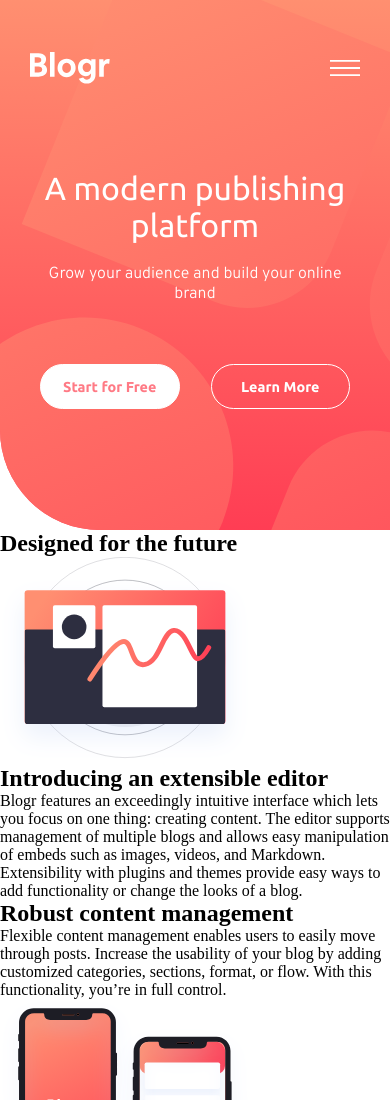
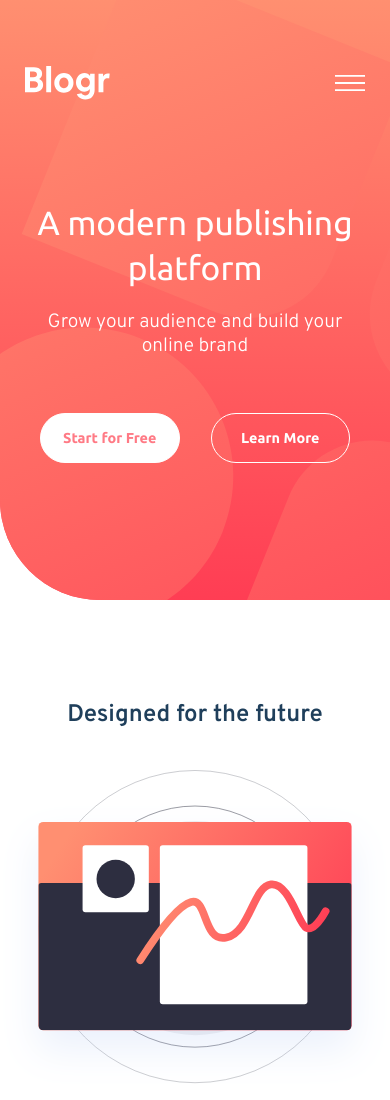
Before and after one commit to IuliusCaesarGR/blogr-landing-page, a website: page index.html in a window 390 px wide. Shown: the top 1100 px of the page. Drawn offline with Linux system fonts and the light colour scheme.

Commit message:
Update in section intro and done section secondary(mobile)

```diff
--- a/index.html
+++ b/index.html
@@ -27,11 +27,9 @@
         </div>
       </div>
     </section>
-    <section class="secondary">
+    <section class="second">
       <h2>Designed for the future</h2>
-      <figure>
-        <img src="./images/illustration-editor-mobile.svg" alt=" illustration-editor-mobile">
-      </figure>
+      <img class="second__ilustration" src="./images/illustration-editor-mobile.svg" alt=" illustration-editor-mobile">
       <h2>Introducing an extensible editor</h2>
       <p>Blogr features an exceedingly intuitive interface which lets you focus on one thing: creating content.
         The editor supports management of multiple blogs and allows easy manipulation of embeds such as images,
--- a/style/sass/_global.scss
+++ b/style/sass/_global.scss
@@ -28,9 +28,6 @@ $gradient-body-end: hsl(237, 23%, 32%);
     margin: 0;
     padding: 0;
 }
-html {
-    width: 100vw;
-}
 .secondary img, .third img, .fourth img{
     width: 250px;
 }
--- a/style/sass/main.scss
+++ b/style/sass/_intro.scss
@@ -1,11 +1,12 @@
 .intro{
     width: 100vw;
-    height: 530px;
+    height: 600px;
     background:linear-gradient(to bottom, $gradient-intro-start, $gradient-intro-end);
     border-end-start-radius: 100px;
     color: $intro_body-text;
+    margin-bottom: 100px;
     &__logo{
-        width: 80px;
+        width: 85px;
     }
     &__hamburger{
         width: 30px;
@@ -13,10 +14,10 @@
     &_bg{
         width: 100%;
         height: 100%;
-        padding: 45px 30px 0px;
+        padding: 60px 25px 0px;
         background-image:  url("./../../images/bg-pattern-intro-mobile.svg");
         background-position-x: -290px ;
-        background-position-y: -230px ;
+        background-position-y: -220px ;
         background-size: 1200px;
         background-repeat: no-repeat;
         border-end-start-radius: 100px;
@@ -27,29 +28,31 @@
         display: flex;
         justify-content: space-between;
         align-items: center;
-        margin-bottom: 75px;
+        margin-bottom: 90px;
     }
     &__title{
-        font-size: 2rem;
+        font-size: 2.1rem;
         text-align: center;
         padding: 0px 10px;
         margin-bottom: 20px;
         font-family: $font-secondary;
         font-weight: 300;
+        line-height: 45px;
     }
     &__subtitle{
         padding: 0px 15px;
         text-align: center;
         font-family: $font-primary;
-        font-weight: 300;
-        margin-bottom: 60px;
+        font-weight: 400;
+        margin-bottom: 55px;
+        font-size: 1.2rem;
     }
     &__btn{
         width: 100%;
-        height: 45px;
+        height: 50px;
         display: flex;
         justify-content: space-between;
-        padding: 0px 10px;
+        padding: 0px 15px;
         & button{
             width: 45%;
             border-radius: 25px;
--- /dev/null
+++ b/style/sass/_second.scss
@@ -0,0 +1,27 @@
+.second{
+    width: 100%;
+    height: 1100px;
+    &__ilustration{
+        width: 100%;
+        margin: 40px auto;
+    }
+    & h2{
+        font-family: $font-primary;
+        text-align: center;
+        color: $primary-headings;
+        text-align: center;
+        padding: 0px 55px;
+    }
+    & p{
+        margin: 15px 0px;
+        color: $body-copy;
+        padding: 0px 30px;
+        text-align: center;
+        line-height: 30px;
+        font-family: $font-secondary;
+        font-weight: 400;
+    }
+    & p:nth-child(4){
+        margin-bottom: 40px;
+    }
+}
--- a/style/sass/index.scss
+++ b/style/sass/index.scss
@@ -1,2 +1,3 @@
 @import "./_global.scss";
-@import "./main.scss";
+@import "./_intro.scss";
+@import "./_second.scss";
```
Also changed, not shown: style/index.css, 1 other file.
